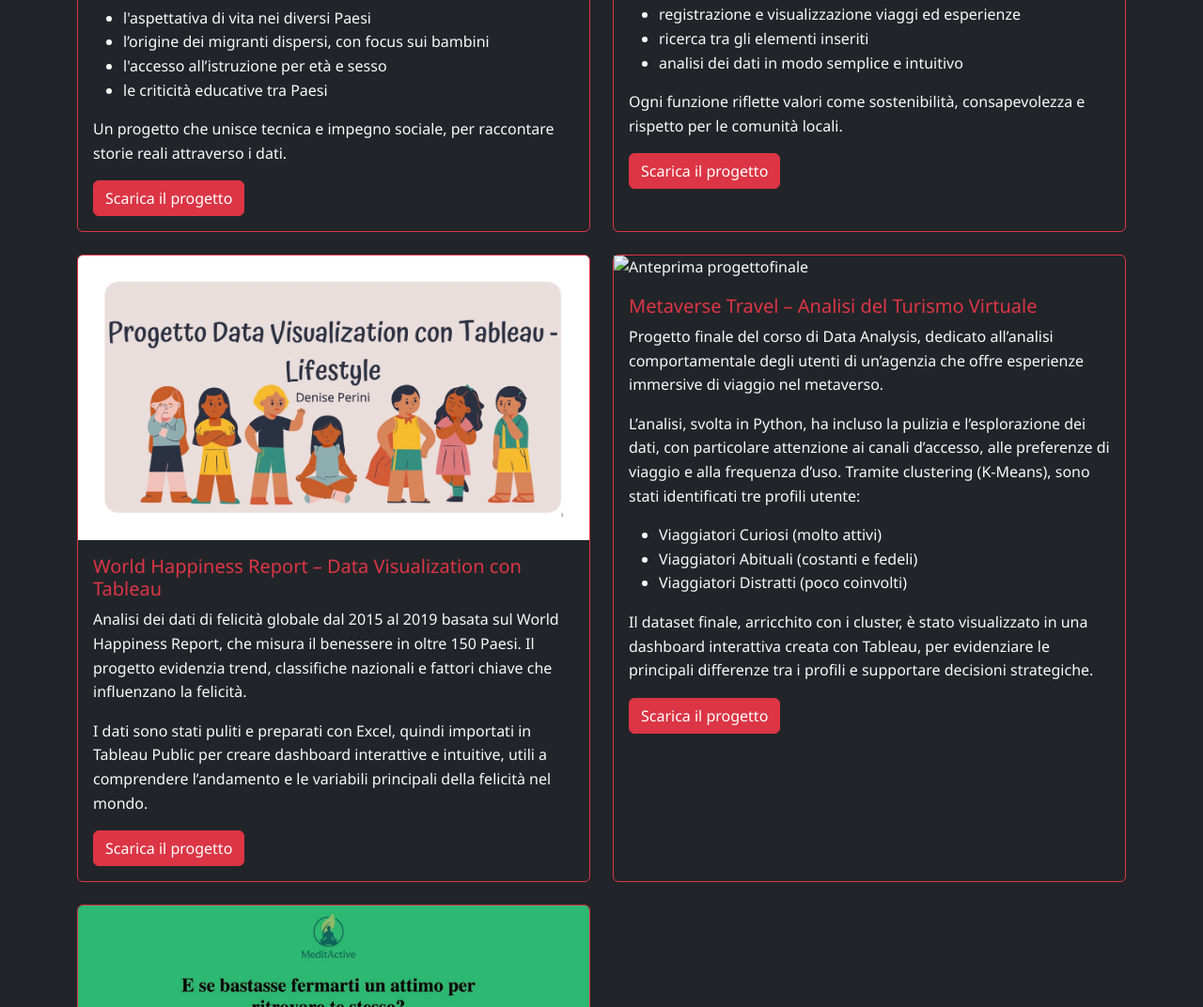
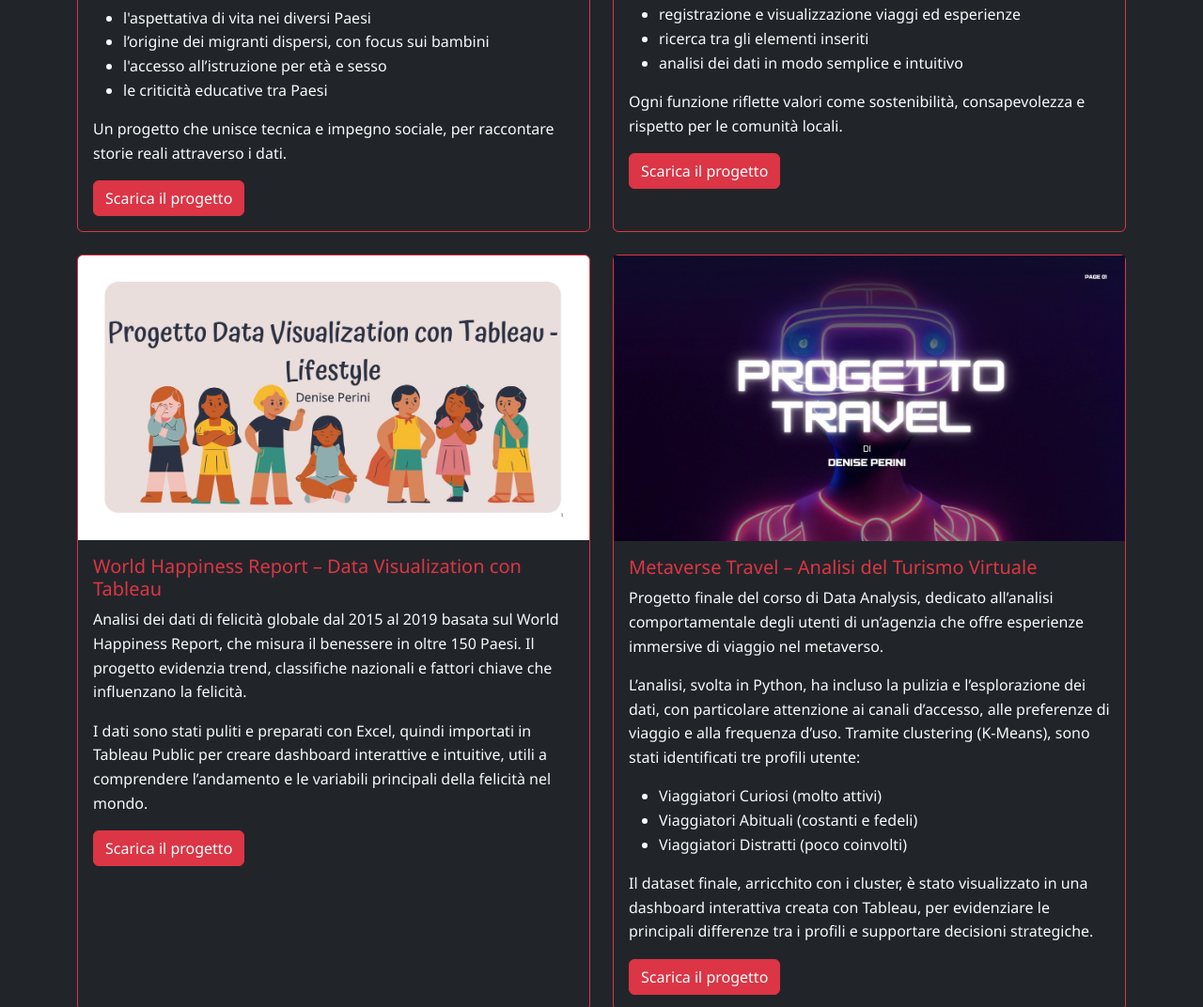
Before and after one commit to PeriniDenise/DENISE-PERINI, a plain HTML site: page portfolio/index.html in a window 1280 px wide. Shown: the part 707-1779 px from the top of the page at 94% size. Drawn offline with nearby package versions, Linux system fonts and the light colour scheme.

Commit message:
correzione anteprima

```diff
--- a/portfolio/index.html
+++ b/portfolio/index.html
@@ -107,7 +107,7 @@
       <!-- Progetto finale -->
       <div class="col">
         <div class="card bg-dark text-light h-100 border border-danger">
-           <img src="../img/progettofinale - dimensioni grandi.jpeg class="card-img-top" alt="Anteprima progettofinale"/>
+           <img src="../img/progettofinale - dimensioni grandi.jpeg" class= card-img-top" alt="Anteprima progettofinale"/>
            <div class="card-body">
              <h5 class="card-title text-danger">Metaverse Travel – Analisi del Turismo Virtuale</h5>
              <p class="card-text">
```
